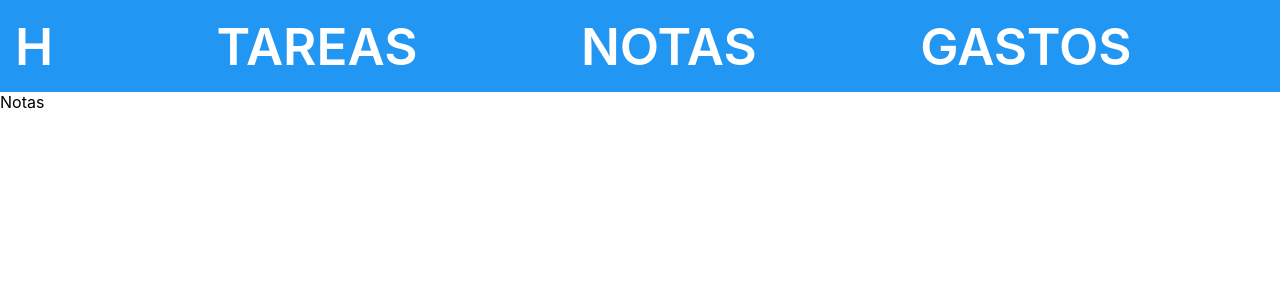
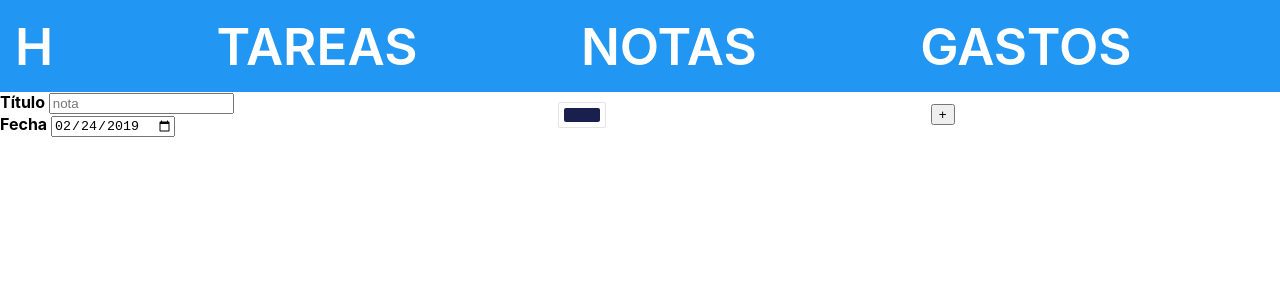
Before and after one commit to ariel-diaz/pwa-personal, a React (Create React App) app: page /notas in a window 1280 px wide. Shown: the top 300 px of the page. Built offline with nearby package versions, Linux system fonts and the light colour scheme.

Commit message:
add view notas

```diff
--- a/package.json
+++ b/package.json
@@ -6,6 +6,7 @@
     "date-fns": "^1.30.1",
     "eslint-plugin-react-hooks": "^1.3.0",
     "react": "^16.8.3",
+    "react-color": "^2.17.0",
     "react-dom": "^16.8.3",
     "react-modal": "^3.8.1",
     "react-router-dom": "^4.3.1",
--- a/src/App.css
+++ b/src/App.css
@@ -253,3 +253,64 @@ th {
   font-weight: 500;
 
 }
+
+
+.item-nota {
+   display: flex;
+    flex-direction: row;
+    justify-content: space-between;
+    font-size: 1rem;
+    align-items: center;
+}
+
+.item-checkbox {
+  height: 1.5rem;
+  width: 1.5rem;
+}
+
+.item-div {
+  display:flex;
+  justify-content: space-between;
+  flex-grow:2;
+}
+
+.strike-nota {
+  font-weight: 600;
+}
+
+.form-notas {
+  display:flex;
+  flex-direction: row;
+  justify-content: space-between;
+  margin-bottom: 1rem;
+}
+
+.form-notas > label {
+  display:flex;
+  flex-direction: column;
+  flex-grow: 2;
+}
+
+
+.form-notas > button {
+  border:none;
+  flex-grow: 1;
+}
+
+.color-div {
+  display: flex;
+  flex-direction: column;
+}
+
+.color-label-box {
+  display:flex;
+  flex-direction: column;
+  font-size: 1rem;
+}
+.color-submit-box {
+  display: flex;
+  flex-direction: row-reverse;
+  justify-content: space-evenly;
+  flex-grow: 2;
+  align-items: center;
+}
--- a/src/components/gastos/formGasto.js
+++ b/src/components/gastos/formGasto.js
@@ -1,10 +1,11 @@
 
-import React , {useState} from 'react';
+import React  from 'react';
+import useInput from '../shared/useInput';
 
 
 const FormGasto = ({addItem}) => {
-    const titulo = useInputForm('');
-    const gasto = useInputForm('');
+    const titulo = useInput('');
+    const gasto = useInput('');
 
     const handleSubmit = (e) => {
         e.preventDefault();
@@ -38,23 +39,4 @@ const FormGasto = ({addItem}) => {
     )
 }
 
-const useInputForm = (initialValue) => {
-    const [value, setValue] = useState(initialValue);
-
-   const handleChange = (e) => {
-        setValue(e.target.value);
-    };
-
-    const clear = () => {
-        setValue('');
-    }
-
-    return {
-        value,
-        onChange: handleChange,
-        clear
-    }
-
-};
-
 export default FormGasto;
--- a/src/components/home.js
+++ b/src/components/home.js
@@ -1,4 +1,4 @@
-import React from 'react'
+import React, {useEffect} from 'react'
 import DetailGastos from './gastos/detailGastos';
 import useGastosDetail from './gastos/useGastosState';
 
--- a/src/components/navtab.js
+++ b/src/components/navtab.js
@@ -1,7 +1,7 @@
 import React from 'react'
 import { BrowserRouter as Router, Route, Link } from 'react-router-dom';
 import Tareas from './tareas/tareas';
-import Notas from './notas';
+import Notas from './notas/notas';
 import Gastos from './gastos/gastos';
 import Home from './home';
 
--- a/src/components/notas.js
+++ /dev/null
@@ -1,14 +0,0 @@
-import React from 'react'
-
-
-const Notas = () => {
-
-        return(
-            <div className="container">
-                <h3> Notas </h3>
-            </div>
-        )
-
-};
-
-export default Notas;
--- /dev/null
+++ b/src/components/notas/notas.js
@@ -0,0 +1,183 @@
+import React, { useState, useEffect } from 'react'
+import dateFns from 'date-fns';
+import useInput from '../shared/useInput';
+import reactCSS from 'reactcss'
+import { GithubPicker  } from 'react-color'
+
+
+// const useColorSketch
+
+const notasList = [
+    {
+        'titulo': 'Dominios .Dev',
+        'fecha': new Date(),
+        'estado': true,
+        'color': '#19204D'
+    },
+    {
+        'titulo': 'Dominios .Dev',
+        'fecha': new Date(),
+        'estado': false,
+        'color': '#19204D'
+    }
+]
+
+
+const Notas = () => {
+    const initialNotas = JSON.parse(localStorage.getItem('initialNotas')) || [];
+    const [notas, setNotas] = useState(initialNotas);
+
+
+    const addNotas = (nota) => {
+        const newNotas = [...notas, nota];
+        setNotas(newNotas);
+    }
+
+    const removeNota = (index) => {
+        const newNotas = notas.filter((_, i) => i !== index);
+        setNotas(newNotas);
+    }
+
+    const handleChangeEstado = (i) => {
+        const newList = notas.slice();
+        newList[i].estado = !newList[i].estado;
+        setNotas(newList);
+    }
+
+    useEffect(() => {
+        localStorage.setItem('initialNotas', JSON.stringify(notas));
+    }, [notas]);
+
+    return (
+        <div className="container">
+            <FormNota addNotas={addNotas} />
+            <ul>
+                {notas.map((nota, i) => <NotaItem
+                    removeNota={() => removeNota(i)}
+                    handleChangeEstado={() => handleChangeEstado(i)}
+                    nota={nota}
+                    key={i} />)}
+            </ul>
+        </div>
+    )
+
+};
+
+const FormNota = ({ addNotas }) => {
+
+    const titulo = useInput('');
+    const date = useInput(dateFns.format(new Date(), 'YYYY-MM-DD'));
+    const [displayColorPicker, setDisplayColor] = useState(false);
+    const [color, setColor] = useState('#19204D');
+    // const [fecha, setFecha] = useState(dateFns.format(new Date(), 'YYYY-MM-DD'));
+
+
+    const handleSubmit = (e) => {
+        e.preventDefault();
+        if (titulo.value === '') {
+            return;
+        }
+
+        let obj = {
+            titulo: titulo.value,
+            fecha: date.value,
+            color,
+            estado: false
+        }
+
+        addNotas(obj);
+    }
+
+    const handleClick = () => {
+        setDisplayColor(!displayColorPicker);
+    };
+
+    const handleClose = () => {
+        setDisplayColor(false);
+    };
+
+    const handleChange = (color, event) => {
+        event.preventDefault();
+        setColor(color.hex);
+    };
+
+    const styles = reactCSS({
+        'default': {
+            color: {
+                width: '36px',
+                height: '14px',
+                borderRadius: '2px',
+                background: `${color}`,
+            },
+            swatch: {
+                padding: '5px',
+                background: '#fff',
+                borderRadius: '1px',
+                boxShadow: '0 0 0 1px rgba(0,0,0,.1)',
+                display: 'inline-block',
+                cursor: 'pointer',
+            },
+            popover: {
+                position: 'absolute',
+                zIndex: '2',
+            },
+            cover: {
+                position: 'fixed',
+                top: '0px',
+                right: '0px',
+                bottom: '0px',
+                left: '0px',
+            },
+        },
+    });
+
+    return (
+        <form onSubmit={handleSubmit} className="form-notas">
+            <div className="color-label-box">
+            <label> <b> Título </b>
+                <input type="text" placeholder="nota" {...titulo} />
+            </label>
+            <label> <b> Fecha </b>
+                <input type="date" {...date} />
+            </label>
+            </div>
+            <div className="color-submit-box">
+            <button type="submit">  + </button>
+            <div className="color-div">
+                <div style={styles.swatch} onClick={handleClick}>
+                    <div style={styles.color} />
+                </div>
+                {displayColorPicker ? <div style={styles.popover}>
+                    <div style={styles.cover} onClick={handleClose} />
+                    <GithubPicker  color={color} onChange={handleChange} />
+                </div> : null}
+            </div>
+            </div>
+
+        </form>
+    )
+
+};
+
+
+const NotaItem = ({ nota, removeNota, handleChangeEstado }) => {
+    return (
+        <li className="item-nota" style={{ 'backgroundColor': nota.color, 'padding': 10, 'color': '#fff' }}>
+            <div style={{ 'display': 'flex', 'flexDirection': 'column', 'flexGrow': 3 }}>
+                <span> {nota.estado ? <strike className="strike-nota"> {nota.titulo} </strike> : nota.titulo}  </span>
+                <span> {dateFns.format(new Date(nota.fecha), 'DD MMMM')} </span>
+            </div>
+            <div className="item-div">
+                   <input type="checkbox" className="item-checkbox"
+                    checked={nota.estado} onChange={handleChangeEstado} />
+                   <span onClick={removeNota} > X </span>
+            </div>
+
+
+        </li>
+    )
+}
+
+
+
+export default Notas;
--- /dev/null
+++ b/src/components/shared/useInput.js
@@ -0,0 +1,23 @@
+import React, {useState} from 'react'
+
+
+const useInput = (initialValue) => {
+    const [value, setValue] = useState(initialValue);
+
+   const handleChange = (e) => {
+        setValue(e.target.value);
+    };
+
+    const clear = () => {
+        setValue('');
+    }
+
+    return {
+        value,
+        onChange: handleChange,
+        clear
+    }
+
+};
+
+export default useInput;
```
Also changed, not shown: src/components/notas/colorPicker.js (added), 1 other file (tests, documents, lock files or other folders).
